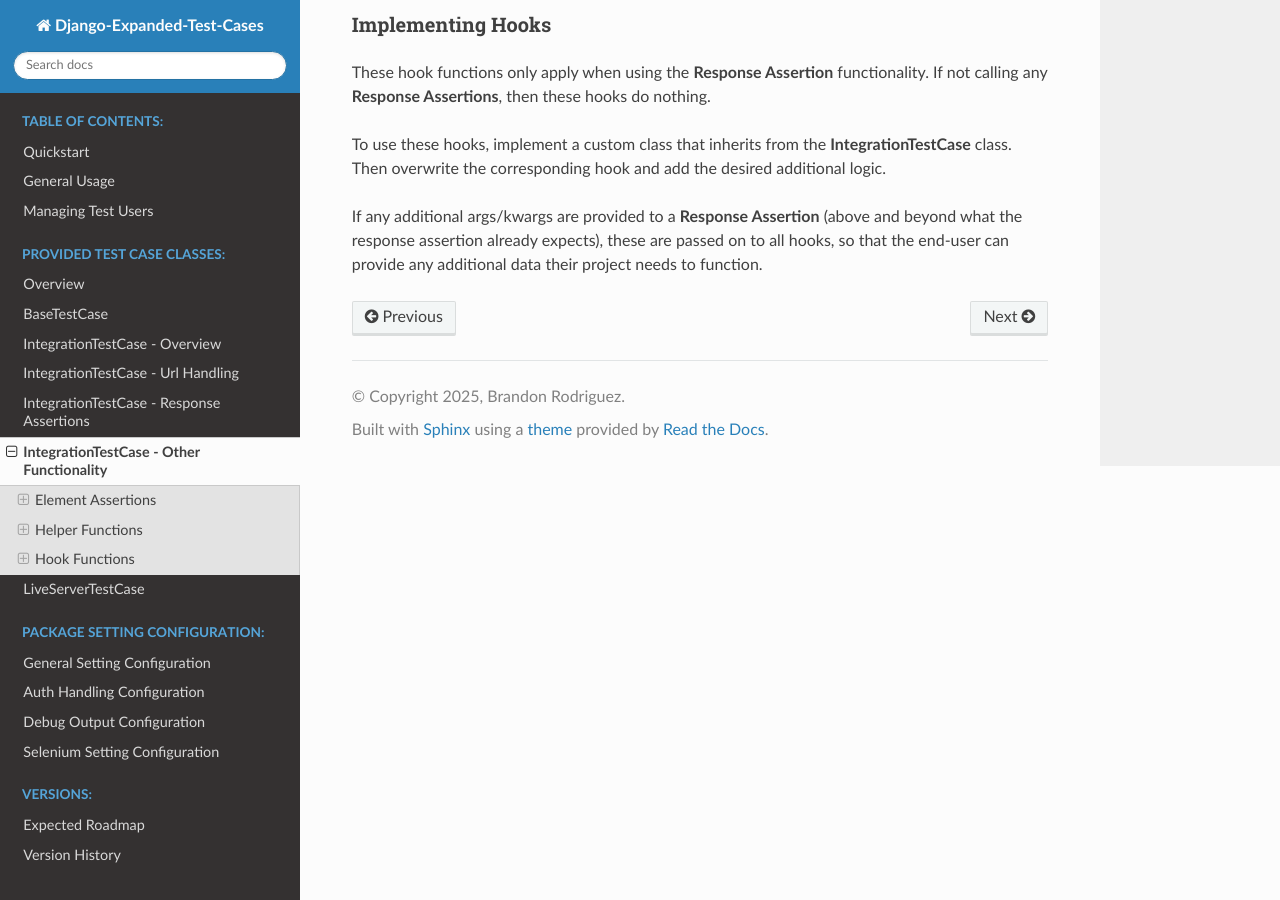
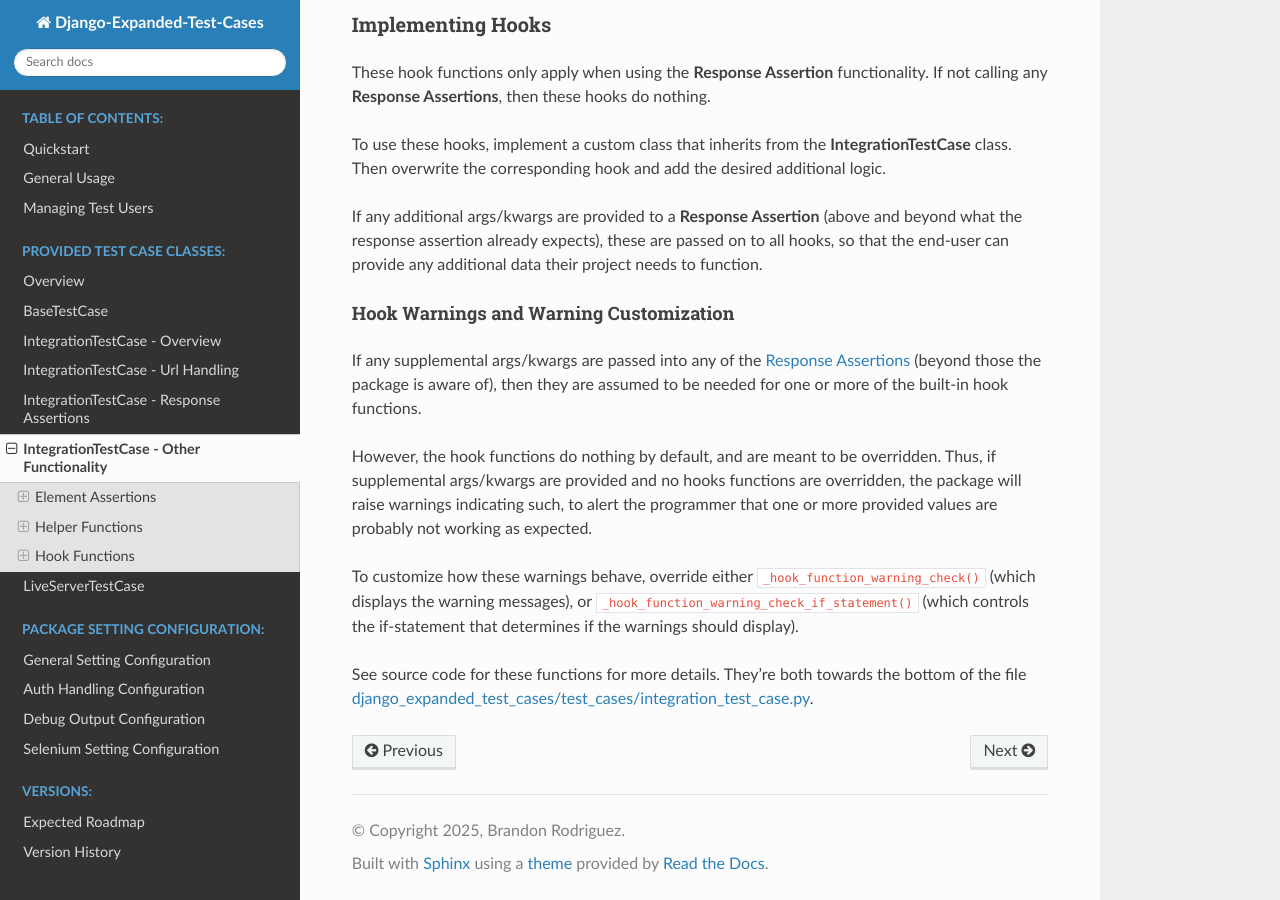
Before and after one commit to brodriguez8774/django-expanded-test-cases, a Sphinx documentation site: the page built from docs/source/test_cases/integration_test_case/other_functionality.rst, in a window 1280 px wide and 900 px high, scrolled down 6501 px. Built offline with Sphinx 7.4.7 and the Read the Docs theme 3.1.0, drawn with Linux system fonts in a browser that asks for light colours.

Commit message:
Split up warning hook function to be more customization-friendly

```diff
--- a/docs/source/test_cases/integration_test_case/other_functionality.rst
+++ b/docs/source/test_cases/integration_test_case/other_functionality.rst
@@ -403,3 +403,28 @@ If any additional args/kwargs are provided to a **Response Assertion**
 (above and beyond what the response assertion already expects), these
 are passed on to all hooks, so that the end-user can provide any additional
 data their project needs to function.
+
+
+Hook Warnings and Warning Customization
+^^^^^^^^^^^^^^^^^^^^^^^^^^^^^^^^^^^^^^^
+
+If any supplemental args/kwargs are passed into any of the
+:doc:`Response Assertions<./response_assertions>` (beyond those the package
+is aware of), then they are assumed to be needed for one or more of the built-in
+hook functions.
+
+However, the hook functions do nothing by default, and are meant to be
+overridden.
+Thus, if supplemental args/kwargs are provided and no hooks functions are
+overridden, the package will raise warnings indicating such, to alert the
+programmer that one or more provided values are probably not
+working as expected.
+
+To customize how these warnings behave, override either
+``_hook_function_warning_check()`` (which displays the warning messages),
+or ``_hook_function_warning_check_if_statement()`` (which controls the
+if-statement that determines if the warnings should display).
+
+See source code for these functions for more details.
+They're both towards the bottom of the file
+`django_expanded_test_cases/test_cases/integration_test_case.py <https://github.com/brodriguez8774/django-expanded-test-cases/blob/main/django_expanded_test_cases/test_cases/integration_test_case.py>`_.
```
Also changed, not shown: 1 other file.
